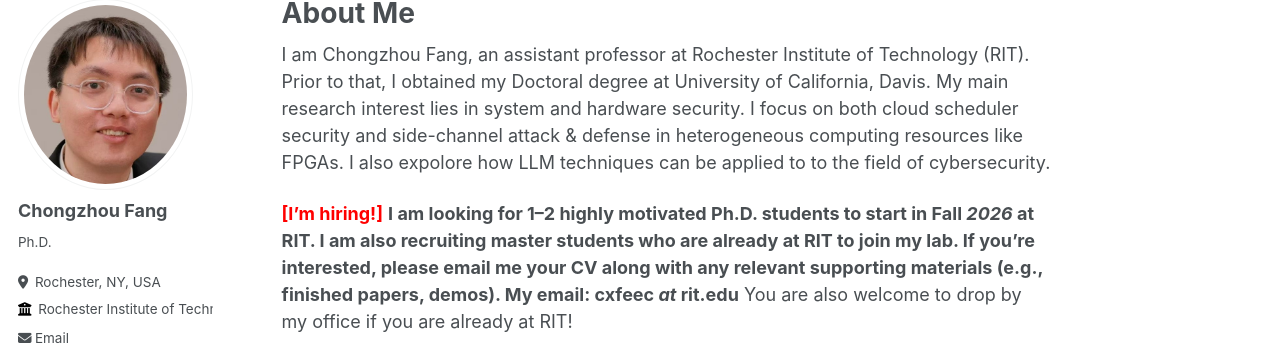
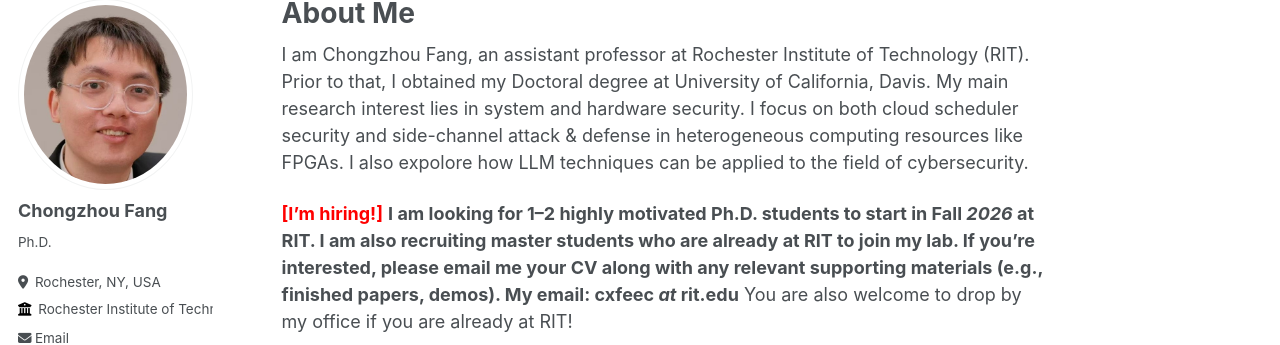
Before and after one commit to ChongzhouFang/ChongzhouFang.github.io, a Jekyll site: the page built from _pages/about.md, in a window 1280 px wide and 900 px high. Shown: the part 107-452 px from the top of the window. Built offline with Jekyll 4.4.1, drawn with Linux system fonts in a browser that asks for light colours; some web fonts are replaced.

```diff
--- a/_pages/about.md
+++ b/_pages/about.md
@@ -7,7 +7,7 @@ redirect_from:
   - /about.html
 ---
 
-I am Chongzhou Fang, an assistant professor at Rochester Institute of Technology (RIT). Prior to that, I obtained my Doctoral degree at University of California, Davis. My main research interest lies in system and hardware security. I focus on both cloud scheduler security and side-channel attack &amp; defense in heterogeneous computing resources like FPGAs. I also expolore how LLM techniques can be applied to to the field of cybersecurity.
+I am Chongzhou Fang, an assistant professor at Rochester Institute of Technology (RIT). Prior to that, I obtained my Doctoral degree at University of California, Davis. My main research interest lies in system and hardware security. I focus on both cloud scheduler security and side-channel attack &amp; defense in heterogeneous computing resources like FPGAs. I also expolore how LLM techniques can be applied to the field of cybersecurity.
 
 
 <span style="color: red;"><strong>[I'm hiring!]</strong></span> <b>I am looking for 1–2 highly motivated Ph.D. students to start in Fall <i>2026</i> at RIT. I am also recruiting master students who are already at RIT to join my lab. If you’re interested, please email me your CV along with any relevant supporting materials (e.g., finished papers, demos). My email: cxfeec <i>at</i> rit.edu</b> You are also welcome to drop by my office if you are already at RIT!
```
Also changed, not shown: _teaching/CMPE250.md (added, +9 -0 lines), _archived/ecs152a.md (renamed from _teaching/ecs152a.md), _archived/eec001.md (renamed from _teaching/eec001.md), _archived/eec170.md (renamed from _teaching/eec170.md), _archived/eec172.md (renamed from _teaching/eec172.md), _archived/eec193b.md (renamed from _teaching/eec193b.md), _archived/mentor.md (renamed from _teaching/mentor.md).
